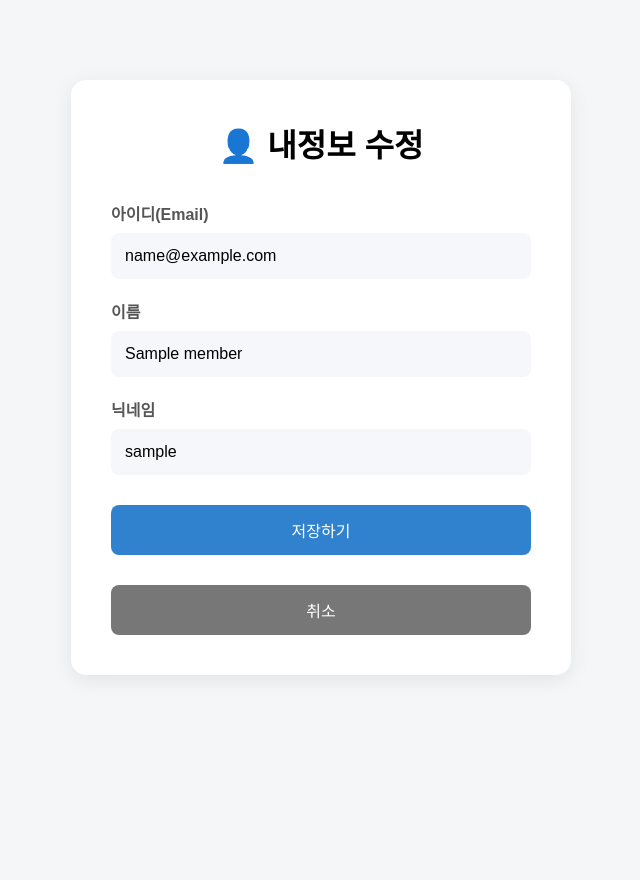
After one commit to lsh-organization/team4-tripa, a Django app: template pj_django/sherpaapp/templates/mypage_edit.html in a window 1280 px wide. The commit adds this page. Shown: the whole page, without its empty margins (319-959 px from the left). Run offline with Django 3.2, Linux system fonts and the light colour scheme; the template is opened without the code that fills it: most values are stand-ins (such as "Sample title", 1, 10 or a date in 2020).

Commit message:
내정보수정

```diff
--- a/pj_django/sherpaapp/templates/mypage.html
+++ b/pj_django/sherpaapp/templates/mypage.html
@@ -112,7 +112,7 @@
     </div>
 
 
-    <a href="{% url 'index' %}" class="btn">
+    <a href="{% url 'mypage_edit' %}" class="btn">
         내정보 수정
     </a>
 
--- /dev/null
+++ b/pj_django/sherpaapp/templates/mypage_edit.html
@@ -0,0 +1,150 @@
+<!DOCTYPE html>
+<html>
+<head>
+
+    <meta charset="UTF-8">
+
+    <title>내정보 수정 - TRIPA</title>
+
+    <style>
+
+        * {
+            box-sizing: border-box;
+            margin: 0;
+            padding: 0;
+            font-family: Arial, sans-serif;
+        }
+
+        body {
+            background-color: #f4f6f8;
+            min-height: 100vh;
+        }
+
+        .container {
+            width: 500px;
+            margin: 80px auto;
+            background: white;
+            padding: 40px;
+            border-radius: 15px;
+            box-shadow: 0 5px 20px rgba(0,0,0,0.08);
+        }
+
+        h1 {
+            text-align: center;
+            margin-bottom: 35px;
+        }
+
+        .info {
+            margin-bottom: 20px;
+        }
+
+        .info-title {
+            font-weight: bold;
+            color: #555;
+            margin-bottom: 8px;
+        }
+
+        input {
+            width: 100%;
+            padding: 14px;
+            border: none;
+            border-radius: 8px;
+            background-color: #f5f7fa;
+            font-size: 16px;
+        }
+
+        .btn {
+            display: block;
+            width: 100%;
+            padding: 13px;
+            margin-top: 30px;
+            background-color: #3182ce;
+            color: white;
+            text-align: center;
+            text-decoration: none;
+            border: none;
+            border-radius: 8px;
+            cursor: pointer;
+            font-size: 16px;
+        }
+
+        .cancel {
+            background-color: #777;
+        }
+
+    </style>
+
+</head>
+
+<body>
+
+<div class="container">
+
+    <h1>👤 내정보 수정</h1>
+
+    <form method="POST">
+
+        {% csrf_token %}
+
+        <div class="info">
+
+            <div class="info-title">
+                아이디(Email)
+            </div>
+
+            <input
+                type="text"
+                value="{{ member.email }}"
+                readonly
+            >
+
+        </div>
+
+
+        <div class="info">
+
+            <div class="info-title">
+                이름
+            </div>
+
+            <input
+                type="text"
+                name="name"
+                value="{{ member.name }}"
+                required
+            >
+
+        </div>
+
+
+        <div class="info">
+
+            <div class="info-title">
+                닉네임
+            </div>
+
+            <input
+                type="text"
+                name="nickname"
+                value="{{ member.nickname }}"
+                required
+            >
+
+        </div>
+
+
+        <button type="submit" class="btn">
+            저장하기
+        </button>
+
+    </form>
+
+
+    <a href="{% url 'mypage' %}" class="btn cancel">
+        취소
+    </a>
+
+</div>
+
+</body>
+</html>
--- a/pj_django/sherpaapp/urls.py
+++ b/pj_django/sherpaapp/urls.py
@@ -16,6 +16,7 @@ urlpatterns = [
     path('join_ok/', views.join_ok, name='join_ok'),
     path('login_ok/', views.login_ok, name='login_ok'),
     path('mypage/', views.mypage, name='mypage'),
+    path('mypage_edit/', views.mypage_edit, name='mypage_edit'),
     path('logout/', views.logout, name='logout'),
     path('idpw/', views.idpw, name='idpw'),
     path('id_find/', views.id_find, name='id_find'),
```
Also changed, not shown: pj_django/sherpaapp/views.py (+35 -0 lines).
